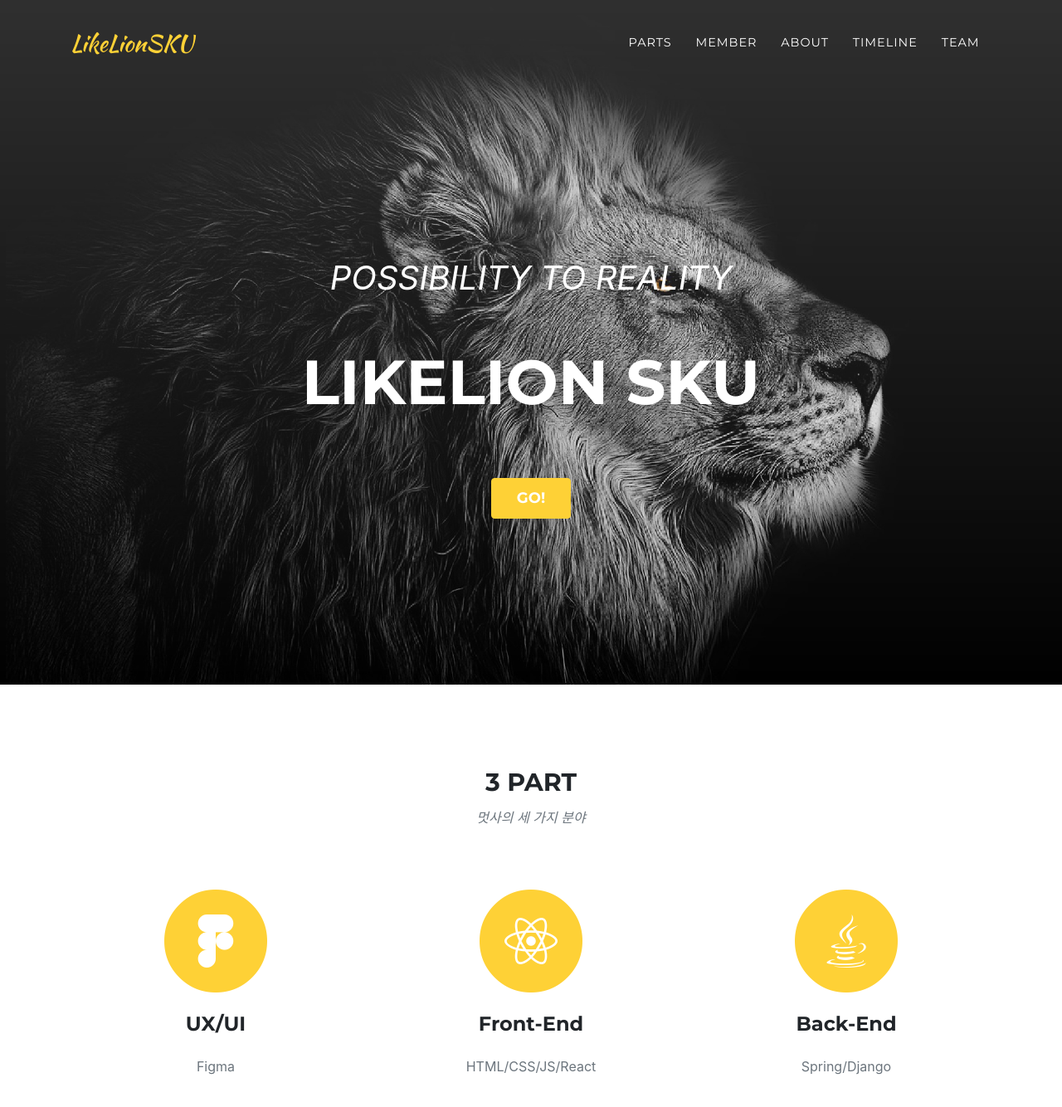
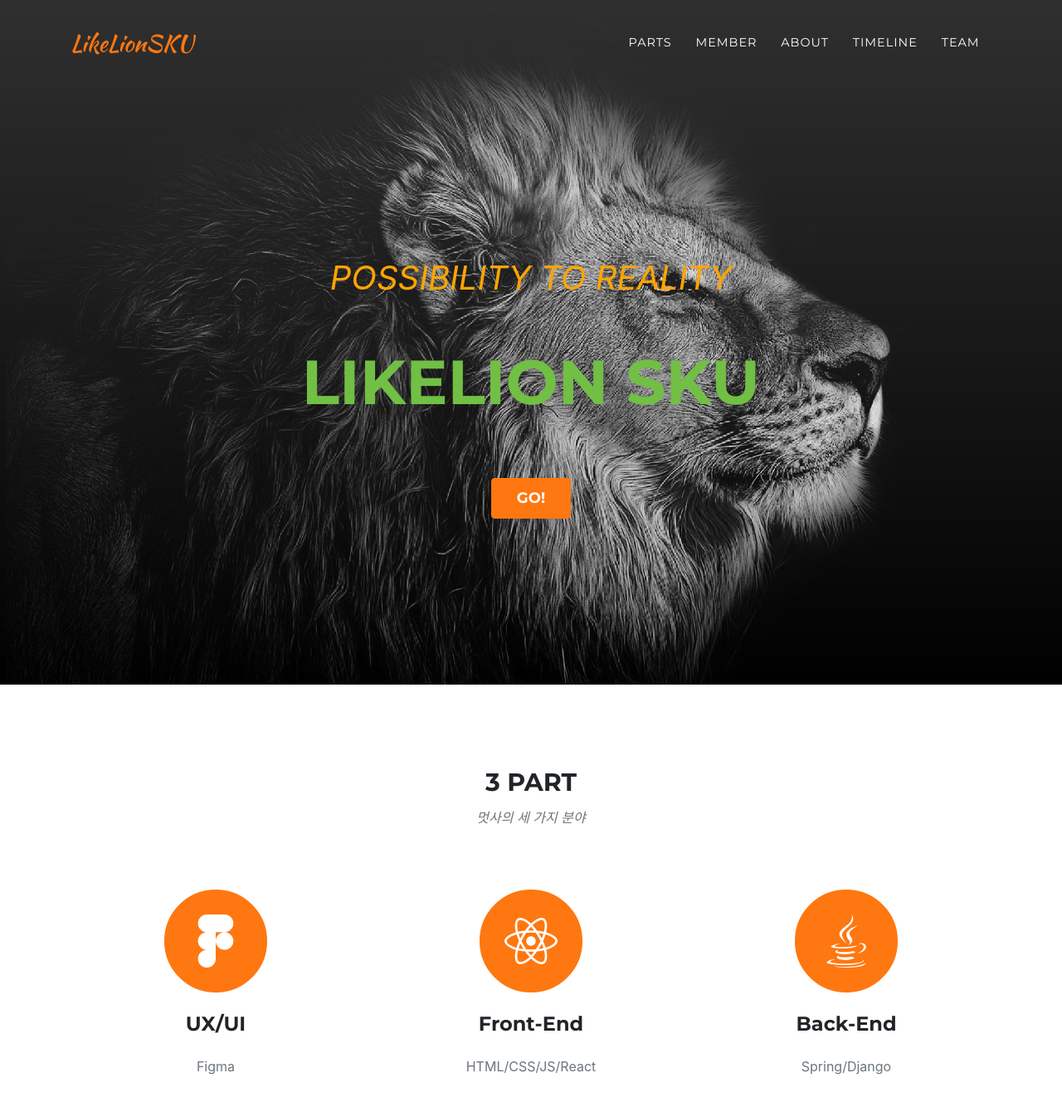
Before and after one commit to nowjiin/likelionsku.github.io, a Jekyll site: the page built from index.md, in a window 1280 px wide and 1400 px high. Shown: the top 1334 px of the window at 83% size. Built offline with Jekyll 4.4.1, drawn with Linux system fonts in a browser that asks for light colours; some web fonts are replaced.

Commit message:
color change

```diff
--- a/_data/style.yml
+++ b/_data/style.yml
@@ -1,5 +1,5 @@
 #Color Customization
-#highlight: "#54bfff"
+highlight: "#FF7710"
 #white: "#FF0000"
 #black: "#000"
 
--- a/_includes/navheader.html
+++ b/_includes/navheader.html
@@ -53,10 +53,10 @@
   <div class="container">
     <div class="intro-text">
       {%- if site.data.sitetext[site.locale].header.title -%}
-      <div class="intro-lead-in">{{ site.data.sitetext[site.locale].header.title | markdownify }}</div>
+      <div class="intro-lead-in" style="color: orange;">{{ site.data.sitetext[site.locale].header.title | markdownify }}</div>
       {%- endif -%}
       {%- if site.data.sitetext[site.locale].header.text -%}
-      <div class="intro-heading text-uppercase">{{ site.data.sitetext[site.locale].header.text | markdownify }}</div>
+      <div class="intro-heading text-uppercase" style="color: #71BF44;">{{ site.data.sitetext[site.locale].header.text | markdownify }}</div>
       {%- endif -%}
       {%- if site.data.sitetext[site.locale].header.button -%}
       <a class="btn btn-primary btn-xl text-uppercase js-scroll-trigger"
```
Also changed, not shown: assets/img/header.png (deleted), assets/img/header1.png (deleted).
